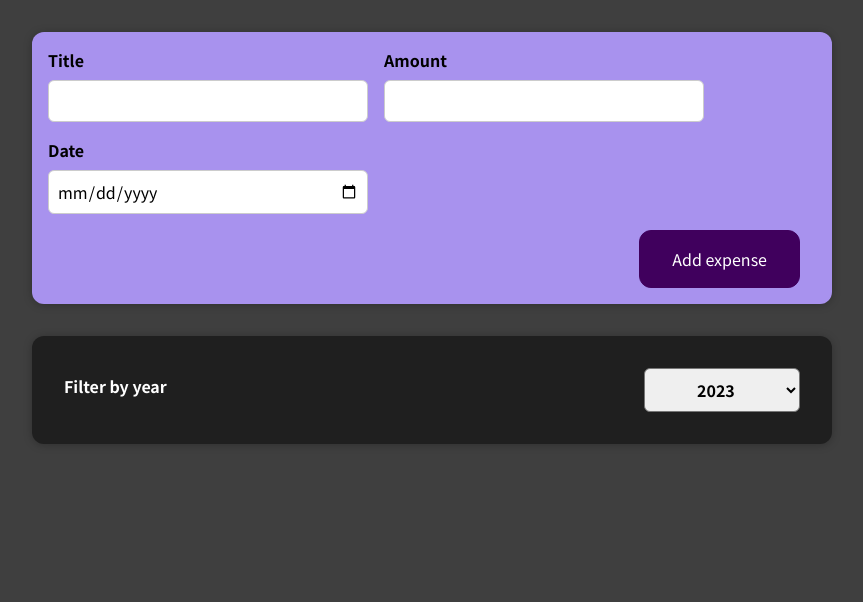
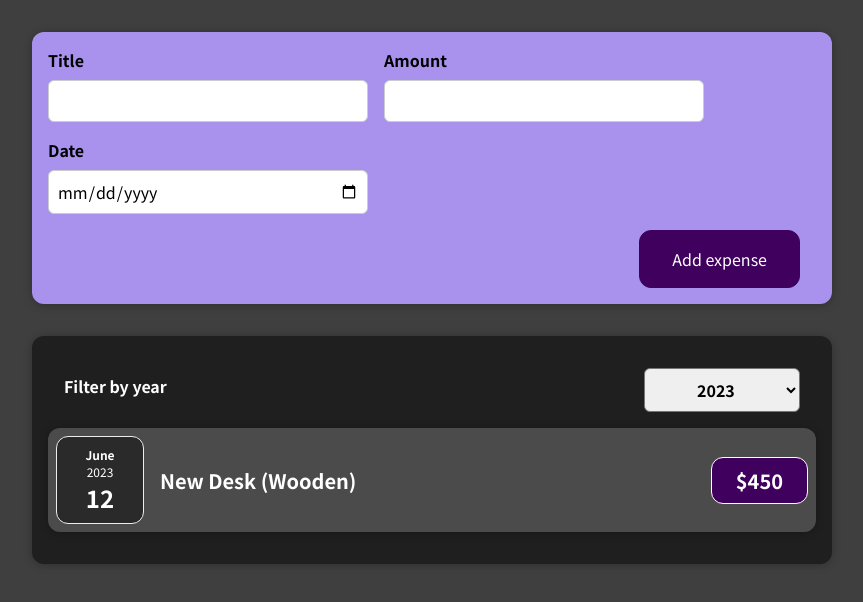
Before and after one commit to tenguterror/01-starting-setup, a React (Create React App) app: page / in a window 1280 px wide. Shown: the top 602 px of the page, without its empty margins (208-1071 px from the left). Built offline with nearby package versions, Linux system fonts and the light colour scheme.

Commit message:
moved conitional return and better if statement

```diff
--- a/src/components/Expenses/ExpenseItem.js
+++ b/src/components/Expenses/ExpenseItem.js
@@ -6,6 +6,7 @@ import ExpenseDate from './ExpenseDate';
 
 const ExpenseItem = (props) => {
   return (
+    <li>
       <Card className='expense-item'>
         <ExpenseDate date={props.date} />
         <div className='expense-item__description'>
@@ -13,6 +14,7 @@ const ExpenseItem = (props) => {
           <div className='expense-item__price'>${props.amount}</div>
         </div>
       </Card>
+    </li>
   );
 };
 
--- a/src/components/Expenses/ExpensesList.js
+++ b/src/components/Expenses/ExpensesList.js
@@ -1,20 +1,25 @@
 import React from 'react';
 
 import ExpenseItem from './ExpenseItem';
+import './ExpensesList.css';
 
 const ExpensesList = (props) => {
-  let expensesContent = <p>No expense found.</p>;
+  if (props.items.length === 0) {
+    return <h2 className='expenses-list__fallback'>Found no expenses.</h2>;
+  }
 
-  if (props.items.length > 0) {
-    expensesContent = props.items.map((expense) => (
+  return (
+    <ul className='expenses-list'>
+      {props.items.map((expense) => (
         <ExpenseItem
           key={expense.id}
           title={expense.title}
           amount={expense.amount}
           date={expense.date}
         />
-    ));
-  }
+      ))}
+    </ul>
+  );
 };
 
 export default ExpensesList;
```
Lines whose indentation alone changed are shown as unchanged.
